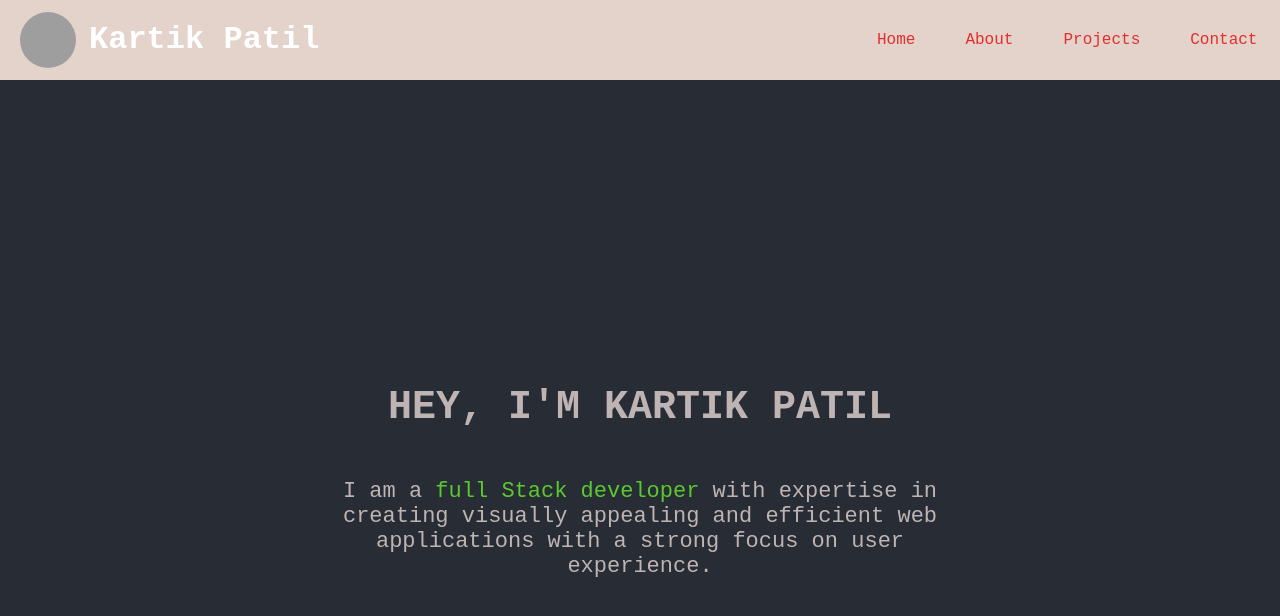
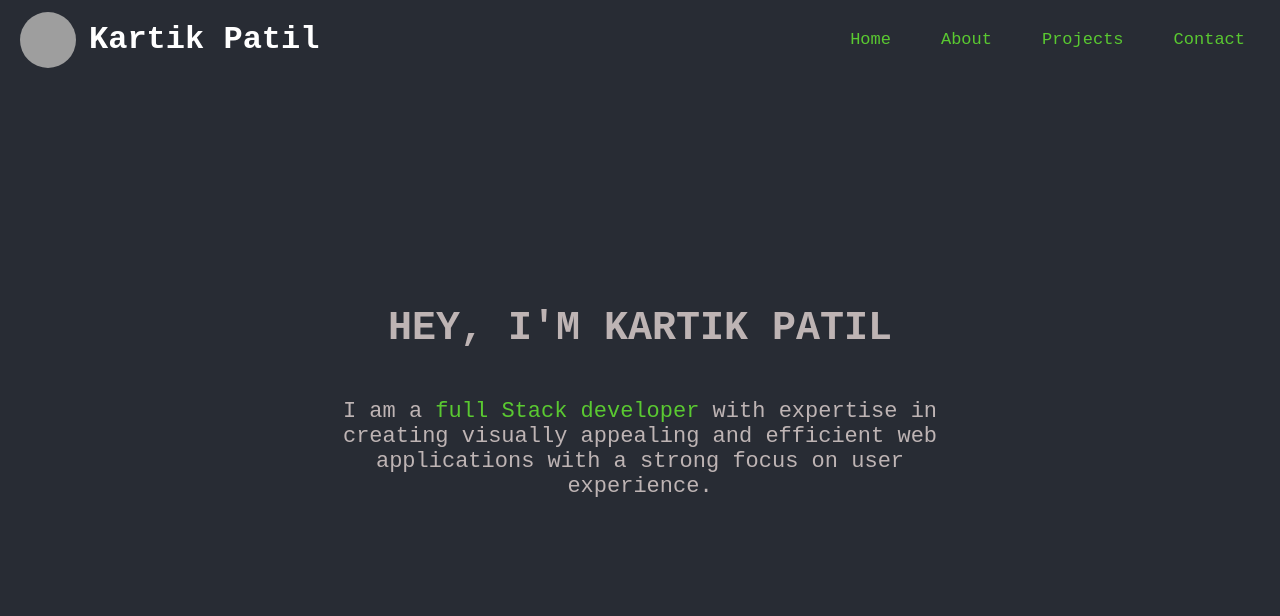
Before and after one commit to Kartik1745/portfolio, a React (Create React App) app: page / in a window 1280 px wide. Shown: the top 616 px of the page. Built offline with nearby package versions, Linux system fonts and the light colour scheme; grey boxes are pictures that could not be loaded.

Commit message:
Updating Navbar component

```diff
--- a/src/components/Navbar.css
+++ b/src/components/Navbar.css
@@ -1,5 +1,4 @@
 .Navbar{
-    background-color: #e3d3cb;
     color: #ffffff;
     display: flex;
     justify-content: space-between;
@@ -7,6 +6,10 @@
     padding-left: 20px;
     padding-right: 220px;
     font-family: 'Courier New', Courier, monospace;
+    position: fixed;
+    top: 0;
+    width: 100%;
+    z-index: 1;
 }
 
 .nav-left{
@@ -20,14 +23,20 @@
 }
 
 .links{
+    font-size: 17px;
     display: flex;
     align-items: center;
-    width: 20%;
-    text-decoration: none;
+    list-style: none;
+    padding-right: 30px;
 }
 
-.links a{
-    color: #e32e2e;
-    text-decoration: none;
+
+
+.links li{
+    color: #5ac931;
     padding: 25px;
 }
+
+.links li:hover{
+    cursor: pointer;
+}
--- a/src/components/Navbar.js
+++ b/src/components/Navbar.js
@@ -2,6 +2,10 @@ import './Navbar.css';
 import { Avatar } from '@mui/material';
 
 const Navbar = () => {
+    const scrollTo = (elementId) => {
+        const element = document.getElementById(elementId);
+        element.scrollIntoView({ behavior: "smooth" });
+    };
     return (
         <div className="Navbar">
             <div className='nav-left'>
@@ -9,10 +13,10 @@ const Navbar = () => {
             <h1 className='name'>Kartik Patil</h1>
             </div>
            <div className='links'>
-                <a>Home</a>
-                <a >About</a>
-                <a >Projects</a>
-                <a >Contact</a>
+                <li onClick={() => scrollTo("home")}>Home</li>
+                <li onClick={() => scrollTo("about")}>About</li>
+                <li>Projects</li>
+                <li>Contact</li>
            </div>
         </div>
     );
```
